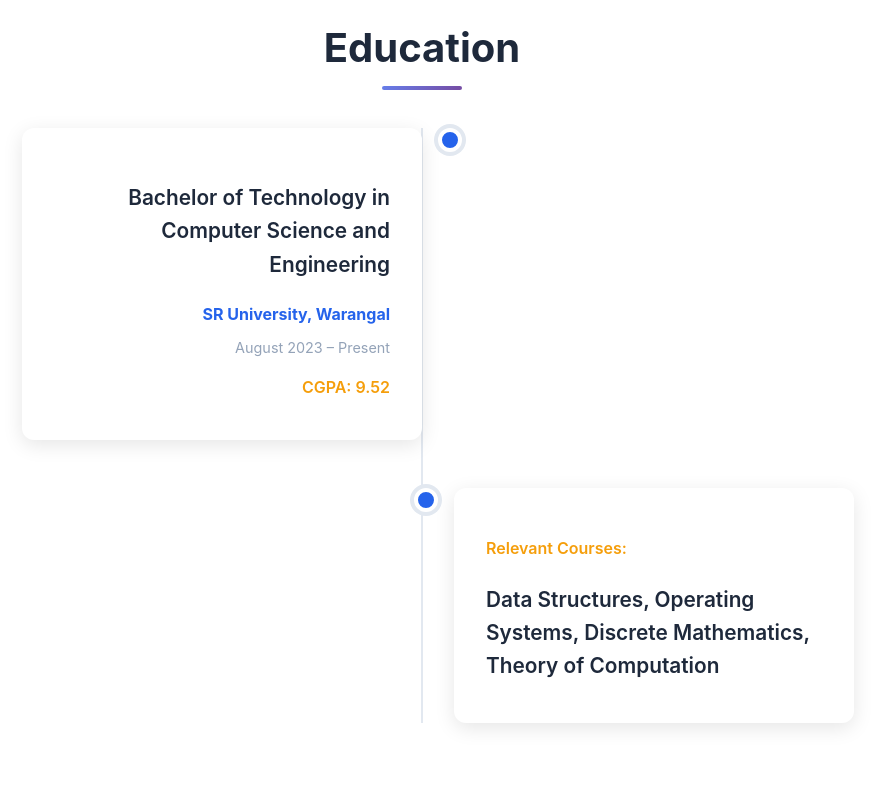
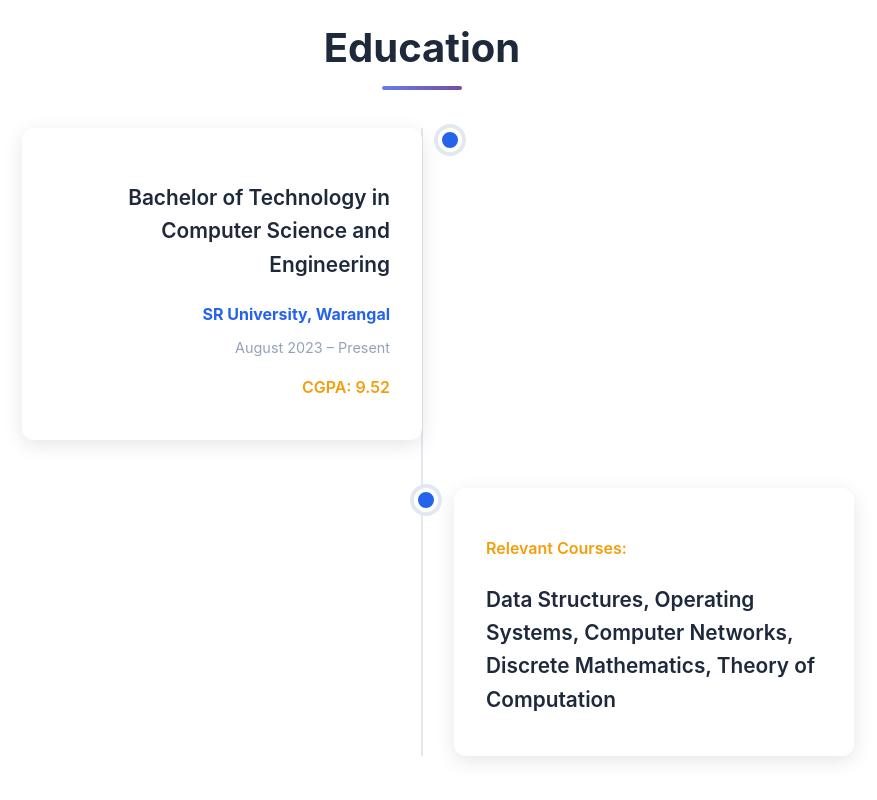
Before and after one commit to Reshma-Thouti/Portfolio, a plain HTML site: page index.html in a window 1280 px wide. Shown: the part 1627-2427 px from the top of the page, without its empty margins (218-1095 px from the left). Drawn offline with Linux system fonts and the light colour scheme.

Commit message:
Fix HTML structure and formatting issues

```diff
--- a/index.html
+++ b/index.html
@@ -95,7 +95,7 @@
                     <div class="timeline-dot"></div>
                     <div class="timeline-content">
                         <p class="timeline-grade">Relevant Courses: </p>
-                        <h3>Data Structures, Operating Systems, Discrete Mathematics, Theory of Computation</h3>
+                        <h3>Data Structures, Operating Systems, Computer Networks, Discrete Mathematics, Theory of Computation</h3>
                     </div>
                 </div>
             </div>
@@ -237,4 +237,5 @@
 
     <script src="portjav1.js"></script>
 </body>
+
 </html>
```
